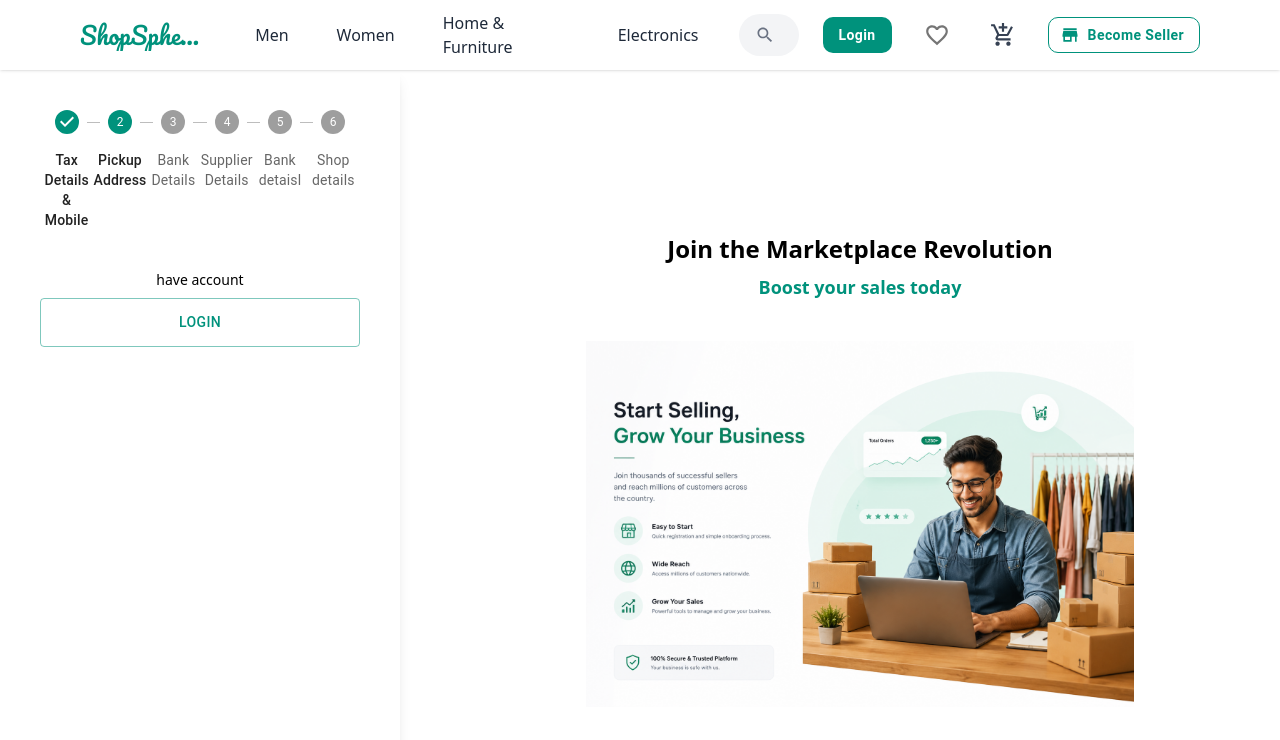
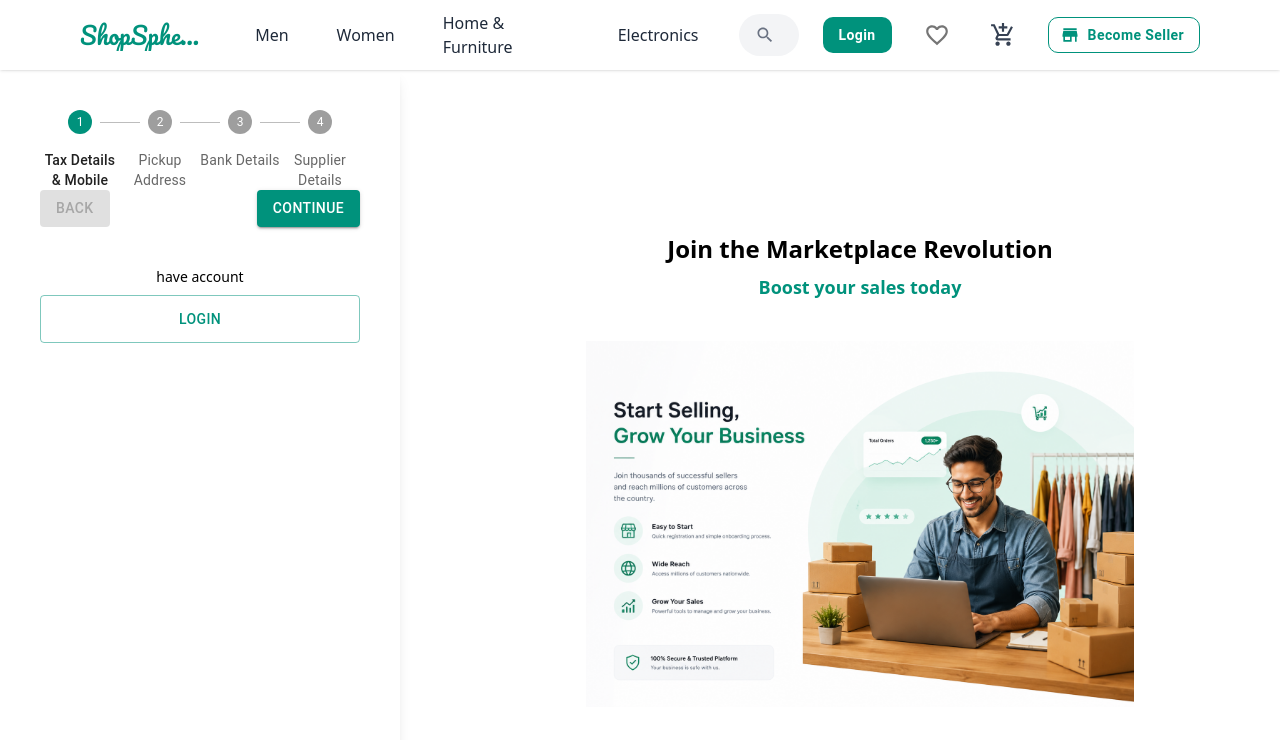
Before and after one commit to yashlodam/ecommerce_react, a React (Vite) app in the folder ecommerce_react/: page /become-seller in a window 1280 px wide. Shown: the top 740 px of the page. Built offline with nearby package versions, Linux system fonts and the light colour scheme.

Commit message:
implement seller form

```diff
--- /dev/null
+++ b/ecommerce_react/src/customer/pages/Become_seller/BecomeSellerFormStep1.jsx
@@ -0,0 +1,23 @@
+import TextField from '@mui/material/TextField'
+import React from 'react'
+
+function BecomeSellerFormStep1({formik}) {
+  return (
+    <Box>
+        <p className='text-xl font-bold text-center pb-9'>Contact Details</p>
+        <div>
+            <TextField
+            fullWidth
+            name='mobile'
+            label="Mobile"
+            value={formik.value.mobile}
+            onChange={formik.handleChange}
+            error={formik.touched.mobile && Boolean(formik.errors.mobile)}
+            helperText={formik.touched.mobile && formik.errors.mobile}
+            />
+        </div>
+    </Box>
+  )
+}
+
+export default BecomeSellerFormStep1
--- a/ecommerce_react/src/customer/pages/Become_seller/SellerAccountForm.jsx
+++ b/ecommerce_react/src/customer/pages/Become_seller/SellerAccountForm.jsx
@@ -1,3 +1,4 @@
+import Button from '@mui/material/Button';
 import Step from '@mui/material/Step';
 import StepLabel from '@mui/material/StepLabel';
 import Stepper from '@mui/material/Stepper';
@@ -7,14 +8,26 @@ const steps = [
   "Tax Details & Mobile",
   "Pickup Address",
   "Bank Details",
-  "Supplier Details",
-  "Bank detaisl",
-  "Shop details"
+  "Supplier Details"
 
 ]
 
 function SellerAccountForm() {
-  const [activeStep,setActiveStep] = useState(1);
+  const [activeStep,setActiveStep] = useState(0);
+
+  const handleStep= (value)=>()=>{
+
+    (activeStep<steps.length-1 || (activeStep>0 && value==-1)) && setActiveStep(activeStep+value);
+
+    activeStep==steps.length-1 && handleCreateAccount();
+    console.log("active step:",activeStep)
+
+  }
+
+  const handleCreateAccount = ()=>{
+    console.log("Create account")
+  }
+
   return (
     <div>
       <Stepper activeStep={activeStep} alternativeLabel>
@@ -26,6 +39,18 @@ function SellerAccountForm() {
           ))
         }
       </Stepper>
+      <section>
+
+      </section>
+      <div className='flex items-center justify-between'>
+        <Button onClick={handleStep(-1)} variant='contained' disabled={activeStep==0}>
+          Back
+        </Button>
+        <Button onClick={handleStep(1)} variant='contained' >
+          {activeStep==(steps.length-1) ?"Create Account":"continue"}
+
+        </Button>
+      </div>
     </div>
   )
 }
```
